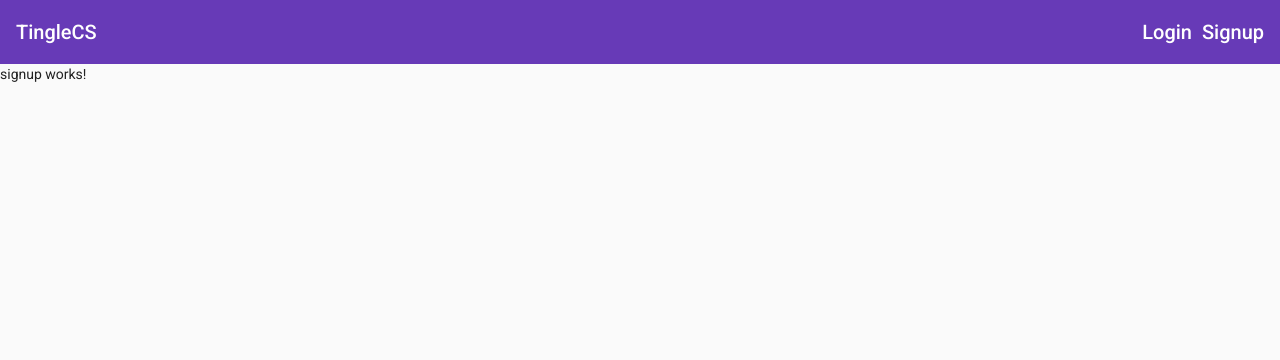
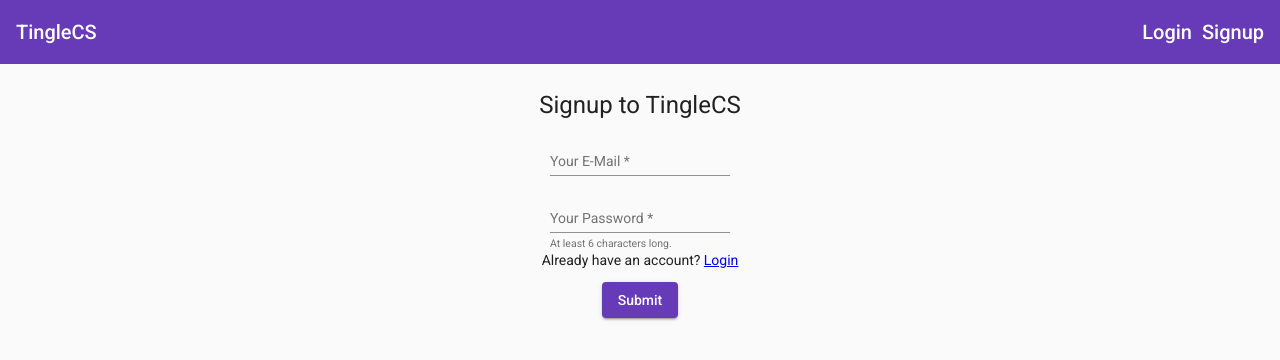
Before and after one commit to n-dusan/tingle-cs, an Angular app in the folder tingle-cs-frontend/: page /signup in a window 1280 px wide. Shown: the top 360 px of the page. Built offline with nearby package versions, Linux system fonts and the light colour scheme.

Commit message:
Working on Login and Signup form.

```diff
--- a/tingle-cs-frontend/src/app/auth/login/login.component.html
+++ b/tingle-cs-frontend/src/app/auth/login/login.component.html
@@ -1 +1,11 @@
-<p>login works!</p>
+<section class="signup-form">
+    <form fxLayout="column" fxLayoutAlign="center center">
+        <mat-form-field>
+            <input matInput type="email" placeholder="Your E-Mail">
+        </mat-form-field>
+        <mat-form-field>
+            <input matInput type="password" placeholder="Your Password">
+        </mat-form-field>
+        <button mat-raised-button color="primary">Submit</button>
+    </form>
+</section>
--- a/tingle-cs-frontend/src/app/auth/signup/signup.component.css
+++ b/tingle-cs-frontend/src/app/auth/signup/signup.component.css
@@ -0,0 +1,4 @@
+.signup-form {
+    text-align: center;
+    padding: 25px;
+}
--- a/tingle-cs-frontend/src/app/auth/signup/signup.component.html
+++ b/tingle-cs-frontend/src/app/auth/signup/signup.component.html
@@ -1 +1,20 @@
-<p>signup works!</p>
+<section class="signup-form">
+    <h1 style="text-align: center;">Signup to TingleCS</h1>
+    <form fxLayout="column" fxLayoutAlign="center center" #f="ngForm" (ngSubmit)="onSubmit(f)">
+        <mat-form-field>
+            <input matInput type="email" placeholder="Your E-Mail" ngModel name="email" email required
+                #emailInput="ngModel">
+            <mat-error *ngIf="emailInput.hasError('required')">This field is required!</mat-error>
+            <mat-error *ngIf="!emailInput.hasError('required')">Invalid E-Mail!</mat-error>
+        </mat-form-field>
+        <mat-form-field hintLabel="At least 6 characters long.">
+            <input matInput type="password" placeholder="Your Password" ngModel name="password" required minlength="6"
+                #pwInput="ngModel">
+            <mat-error *ngIf="pwInput.hasError('required')">This field is required!</mat-error>
+        </mat-form-field>
+        <p>Already have an account?
+            <a routerLink="/login">Login</a>
+        </p>
+        <button mat-raised-button color="primary">Submit</button>
+    </form>
+</section>
--- a/tingle-cs-frontend/src/app/auth/signup/signup.component.ts
+++ b/tingle-cs-frontend/src/app/auth/signup/signup.component.ts
@@ -1,4 +1,5 @@
 import { Component, OnInit } from '@angular/core';
+import { NgForm } from '@angular/forms';
 
 @Component({
   selector: 'app-signup',
@@ -12,4 +13,8 @@ export class SignupComponent implements OnInit {
   ngOnInit(): void {
   }
 
+  onSubmit(form: NgForm) {
+    console.log(form);
+  }
+
 }
```
Also changed, not shown: tingle-cs-frontend/src/app/app.module.ts (+8 -1 lines).
